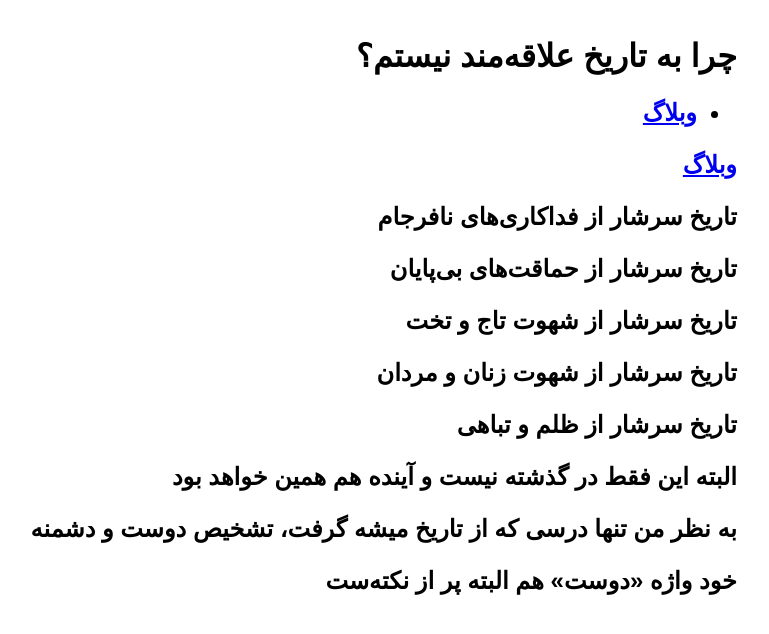
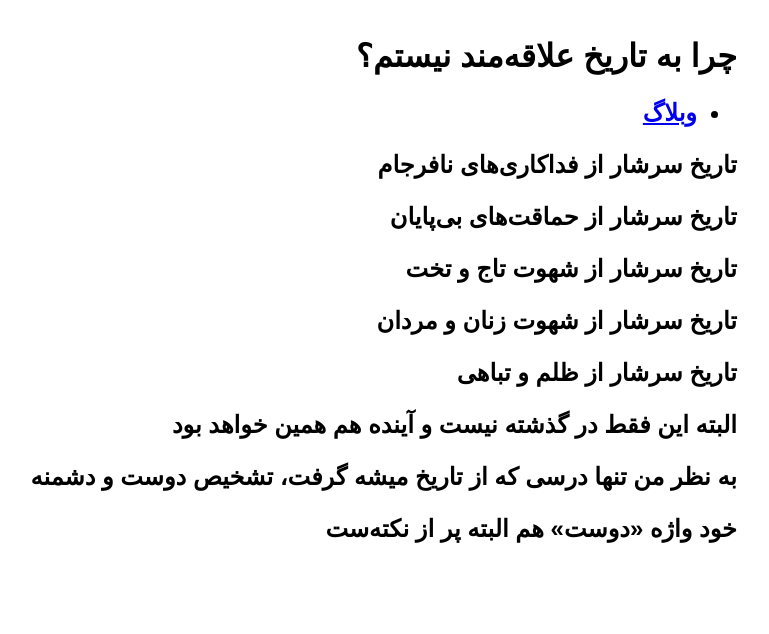
Before and after one commit to darkblog/darkblog.github.io, a Jekyll site: the page built from _posts/2024-7-4-2.md, in a window 1280 px wide. Shown: the top 634 px of the page, without its empty margins (392-1161 px from the left). Built offline with Jekyll 4.4.1, drawn with Linux system fonts in a browser that asks for light colours.

Commit message:
Update post.html

```diff
--- a/_layouts/post.html
+++ b/_layouts/post.html
@@ -12,7 +12,6 @@
 <body>
 <h1>{{ page.title }}</h1>
 <h2><ul><li><a href="https://darkblog.github.io/">وبلاگ</a></li></ul></h2>
-<h2><a href="https://darkblog.github.io/">وبلاگ</a></h2>
 <h2>{{ content }}</h2>
 </body>
 </html>
```
